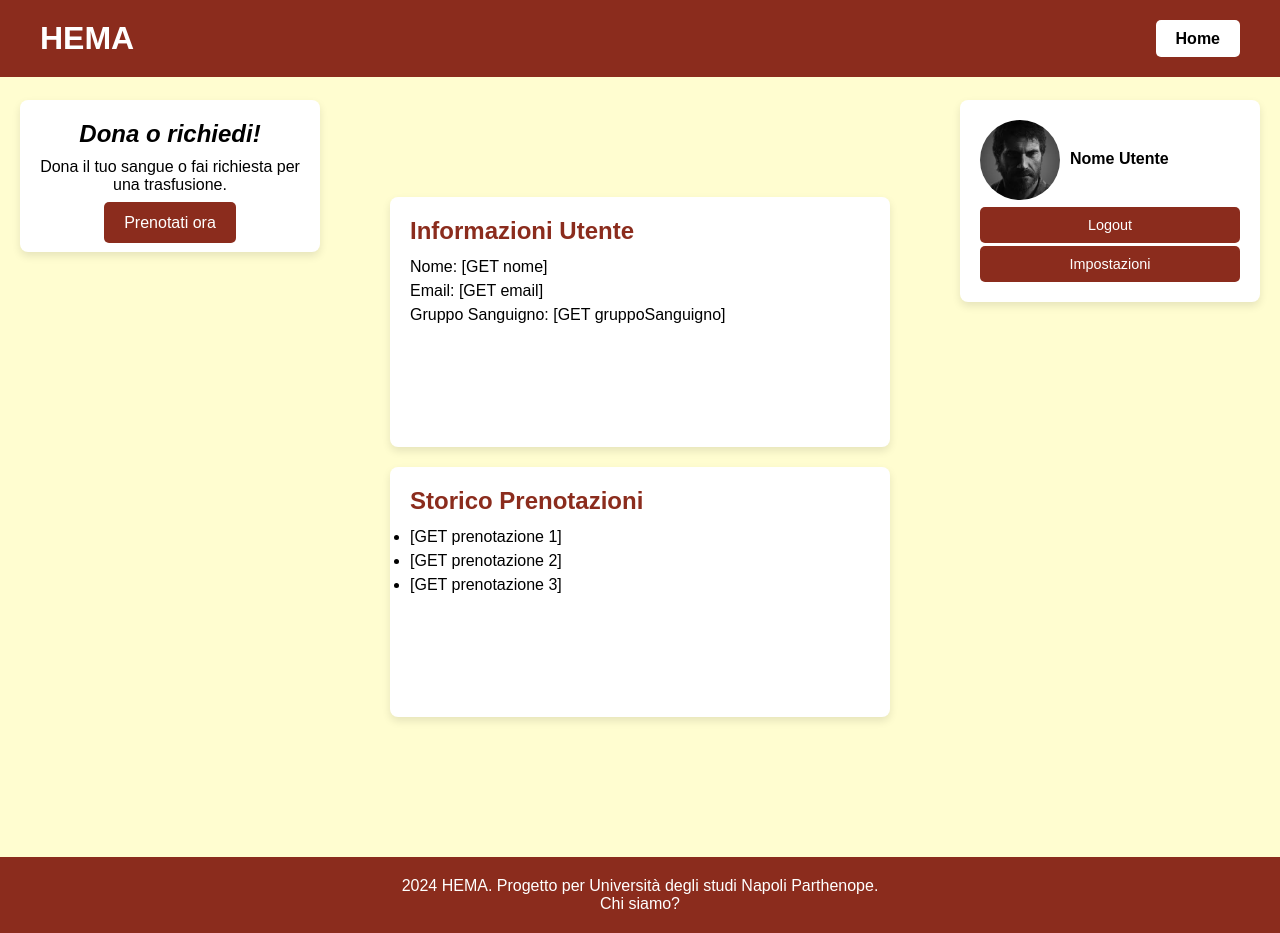
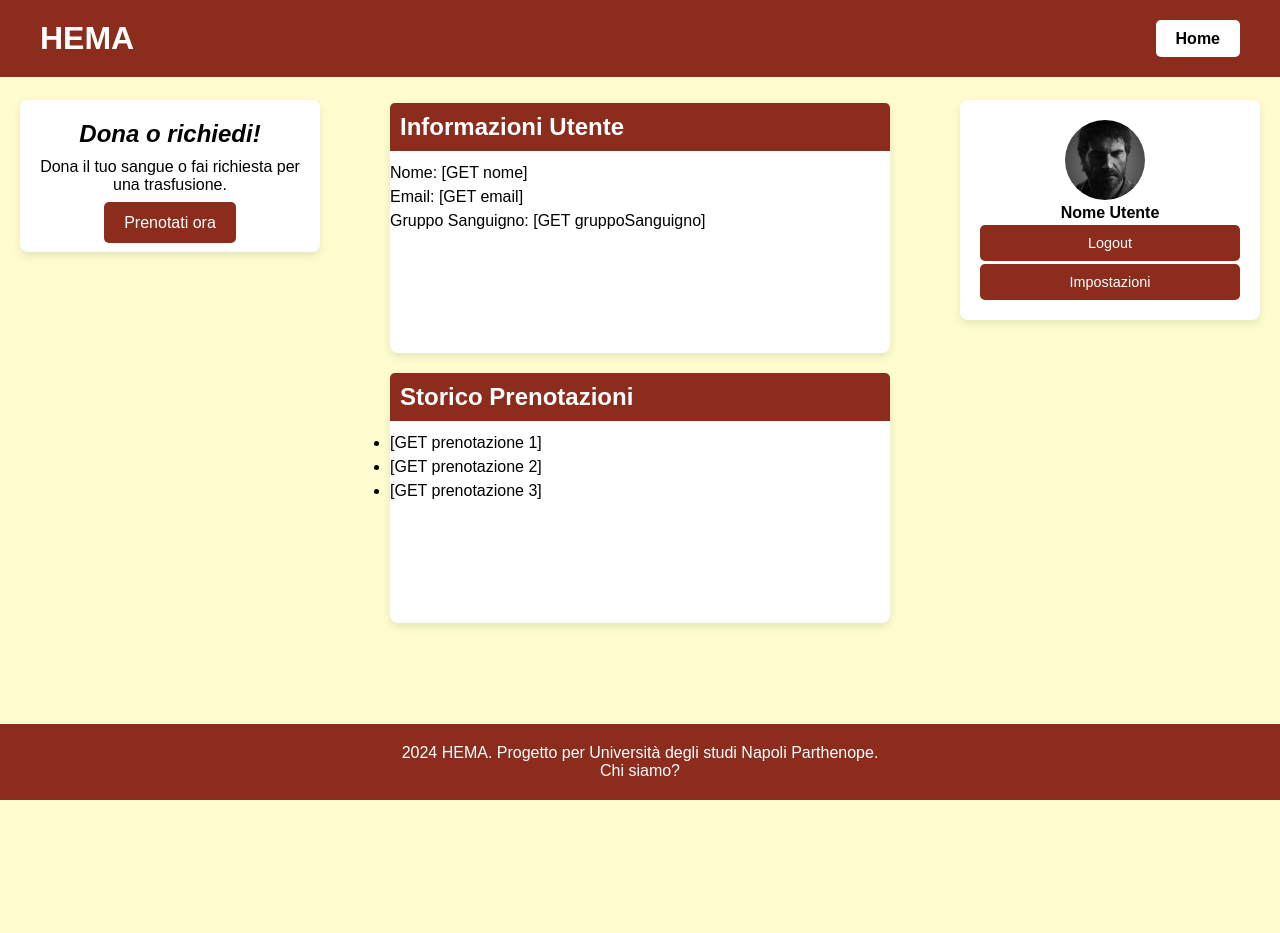
Before and after one commit to salvatorelibischi001/project_HEMA, a plain HTML site: page progetto_hema/frontend/dashboard.html in a window 1280 px wide. After the commit the page ends 800 px from the top, so only its background shows below. Drawn offline with Linux system fonts and the light colour scheme.

Commit message:
modificato sal

```diff
--- a/progetto_hema/frontend/dashboard.html
+++ b/progetto_hema/frontend/dashboard.html
@@ -43,7 +43,9 @@
         <section class="info-section">
             <!-- Box Info Utente -->
             <div class="user-info-box">
+            <div class="info-header">
                 <h2>Informazioni Utente</h2>
+            </div>
                 <p>Nome: [GET nome]</p>
                 <p>Email: [GET email]</p>
                 <p>Gruppo Sanguigno: [GET gruppoSanguigno]</p>
@@ -51,7 +53,9 @@
 
             <!-- Box Storico Prenotazioni -->
             <div class="history-box">
+            <div class="history-header">
                 <h2>Storico Prenotazioni</h2>
+            </div>
                 <ul>
                     <li>[GET prenotazione 1]</li>
                     <li>[GET prenotazione 2]</li>
--- a/progetto_hema/frontend/style/dashboard.css
+++ b/progetto_hema/frontend/style/dashboard.css
@@ -59,7 +59,7 @@ header .btn-home:hover {
     border-radius: 8px;
     box-shadow: 0 4px 8px rgba(0, 0, 0, 0.1);
     width: 300px;
-    text-align: left;
+    text-align: center;
 }
 
 .user-actions .avatar {
@@ -70,11 +70,8 @@ header .btn-home:hover {
 }
 
 .user-actions p{
-        display: inline;
-        margin-top: 30px;
-        margin-bottom: 20px;
-        position: absolute;
         font-weight: bold;
+
 }
 
 .user-actions a {
@@ -135,12 +132,10 @@ header .btn-home:hover {
 
 /* Corpo centrale */
 main {
-    flex: 1;
-    margin: 100px auto;
+    margin: 5.9px auto auto auto;
     max-width: 800px;
     padding: 20px;
     display: flex;
-    flex-direction: column;
     gap: 20px;
 }
 
@@ -148,10 +143,10 @@ main {
 .info-section .user-info-box,
 .info-section .history-box {
     background-color: #ffffff;
-    padding: 20px;
+    padding: 0px 0px 20px 0px;
     border-radius: 8px;
     box-shadow: 0 4px 8px rgba(0, 0, 0, 0.1);
-    max-height: 300px;
+
     text-align: left;
     margin-bottom: 20px;
     width: 500px;
@@ -160,7 +155,7 @@ main {
 
 .info-section .user-info-box h2,
 .info-section .history-box h2 {
-    color: #8B2C1D;
+    color: white;
     font-size: 1.5rem;
     margin-bottom: 10px;
 }
@@ -171,6 +166,23 @@ main {
     line-height: 1.5;
 }
 
+.info-header{
+    background-color: #8B2C1D;
+    display: flex;
+    border-top-left-radius: 5px;
+    border-top-right-radius: 5px;
+    padding: 10px 10px 0px 10px;
+    margin-bottom: 10px;
+}
+
+.history-header{
+    background-color: #8B2C1D;
+    display: flex;
+    border-top-left-radius: 5px;
+    border-top-right-radius: 5px;
+    padding: 10px 10px 0px 10px;
+    margin-bottom: 10px;
+}
 /* Footer */
 footer {
     width: 100%;
```
Also changed, not shown: README.md.
